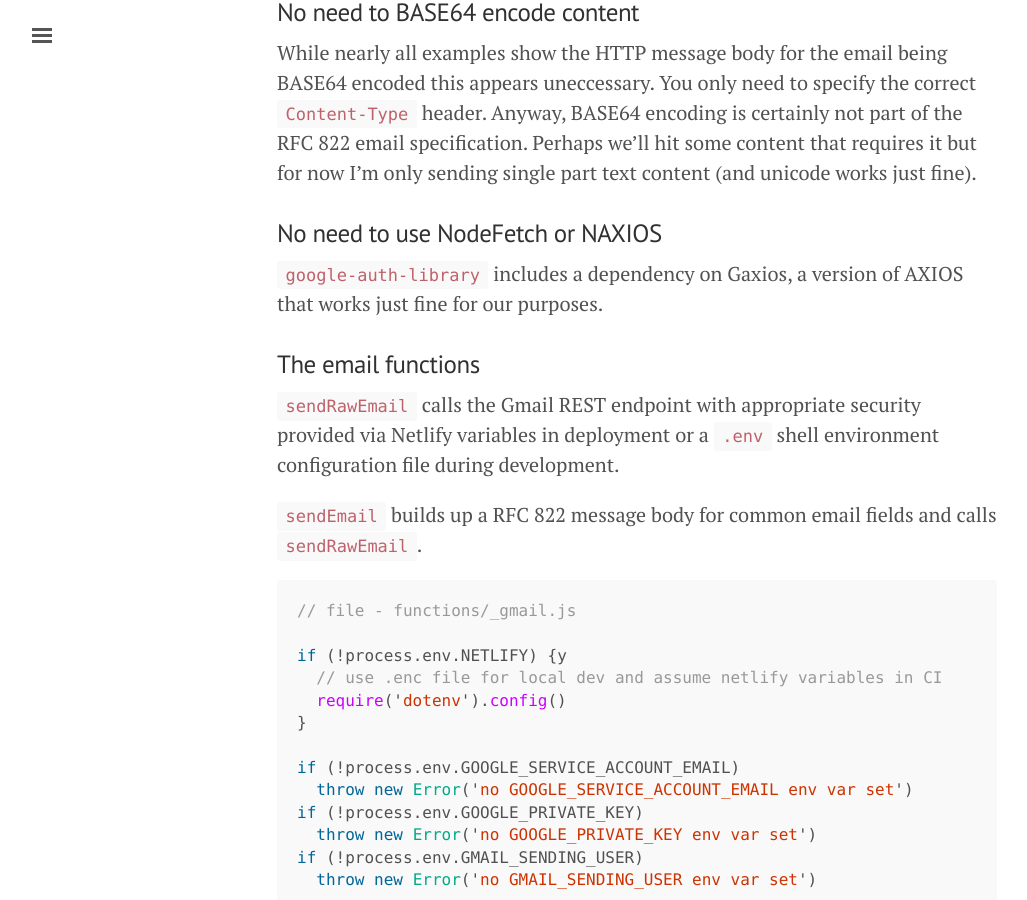
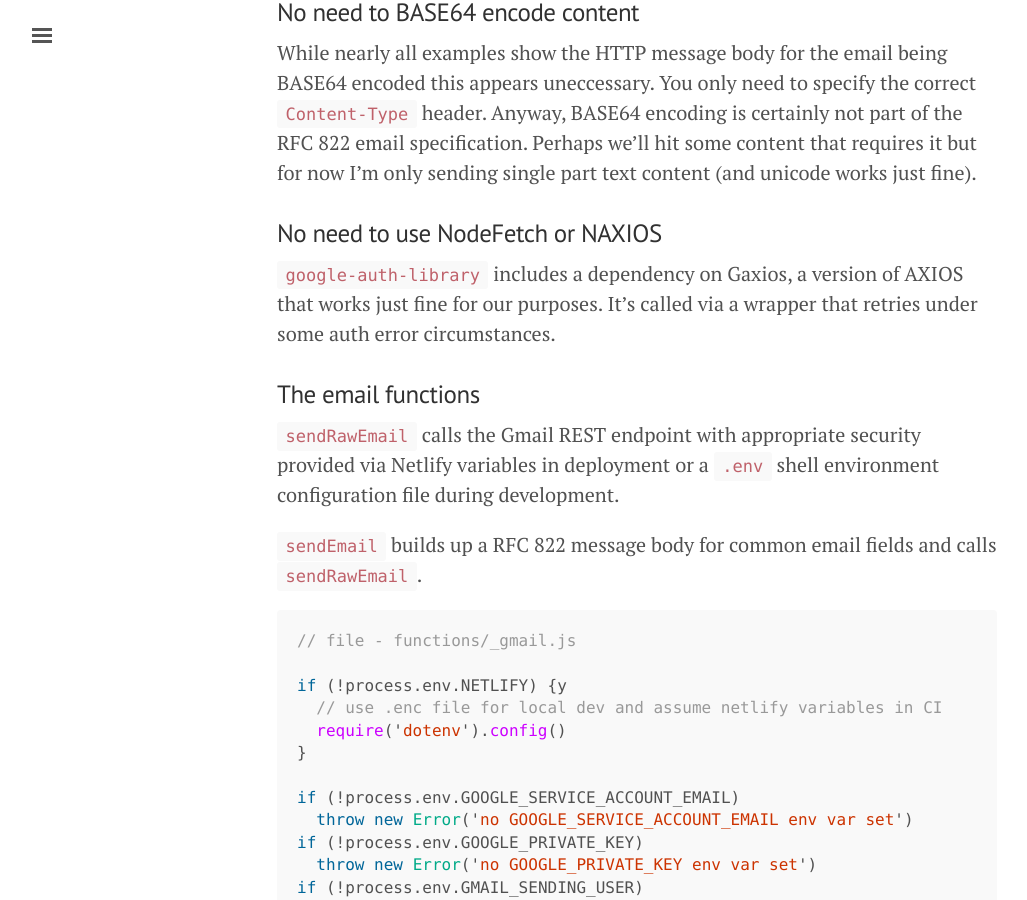
Before and after one commit to OpenDirective/opendirective.github.io, a Jekyll site: the page built from _posts/2020-09-11-sending-mail-with-g-suite.md, in a window 1280 px wide and 900 px high, scrolled down 1972 px. Shown: the whole window, without its empty margins (3-1030 px from the left). Built offline with Jekyll 4.4.1, drawn with Linux system fonts in a browser that asks for light colours.

Commit message:
Update gaxios

```diff
--- a/_posts/2020-09-11-sending-mail-with-g-suite.md
+++ b/_posts/2020-09-11-sending-mail-with-g-suite.md
@@ -33,7 +33,7 @@ While nearly all examples show the HTTP message body for the email being BASE64
 
 ### No need to use NodeFetch or NAXIOS
 
-`google-auth-library` includes a dependency on Gaxios, a version of AXIOS that works just fine for our purposes.
+`google-auth-library` includes a dependency on Gaxios, a version of AXIOS that works just fine for our purposes. It's called via a wrapper that retries under some auth error circumstances.
 
 ### The email functions
 
```
